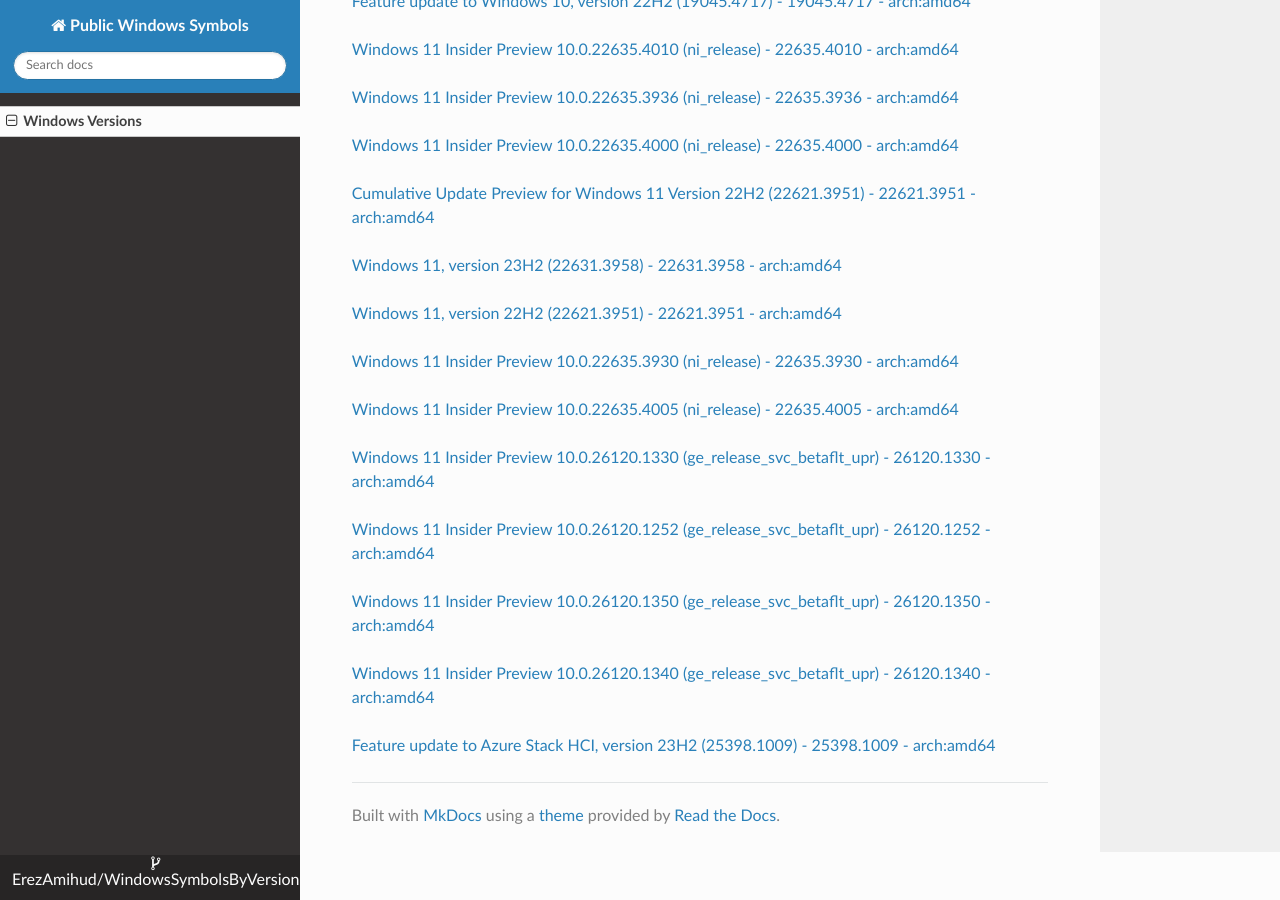
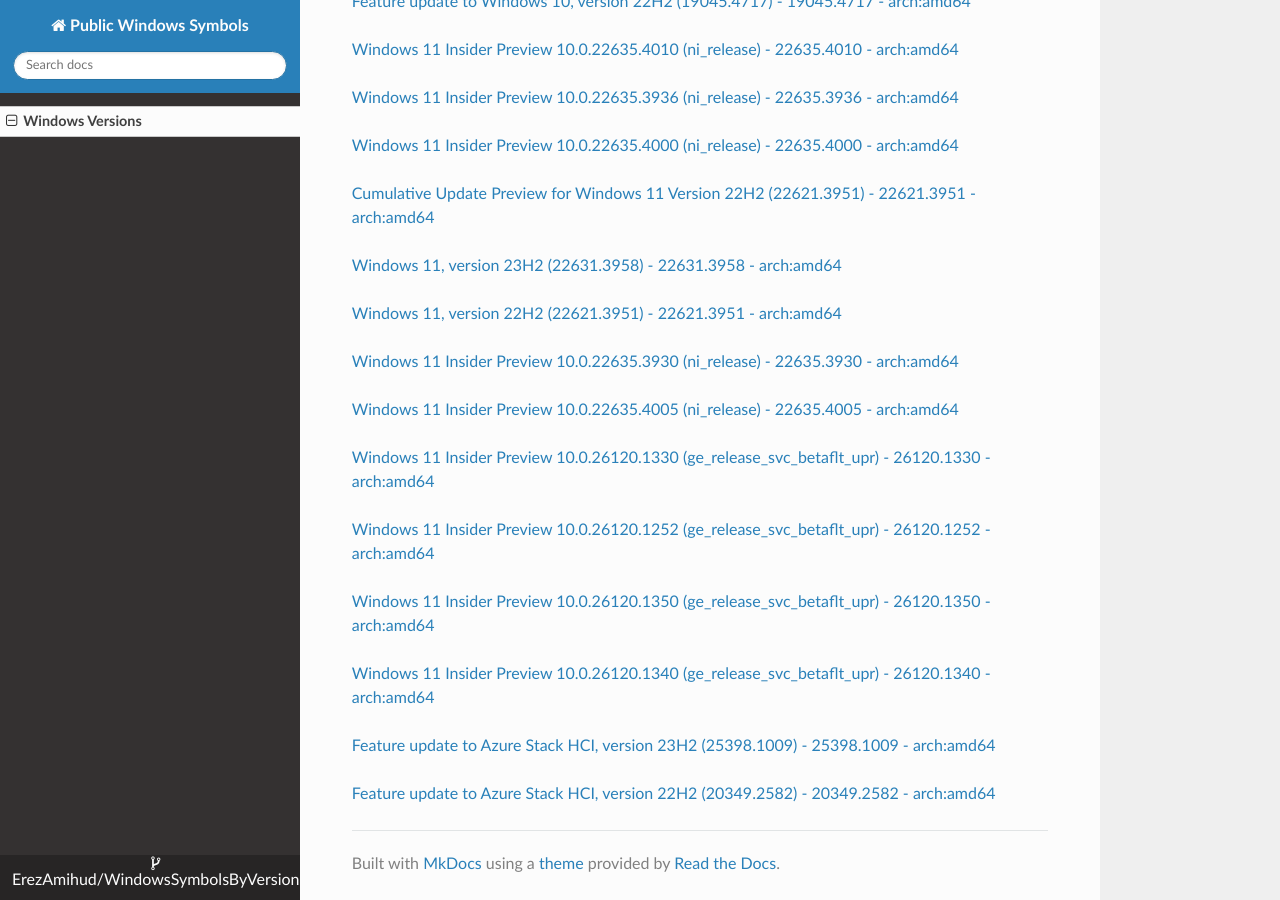
Before and after one commit to ErezAmihud/WindowsSymbolsByVersion, an MkDocs documentation site: the page built from docs/index.md, in a window 1280 px wide and 900 px high, scrolled down 10181 px. Built offline with MkDocs 1.6.1, drawn with Linux system fonts in a browser that asks for light colours; nearby versions of some CDN libraries.

Commit message:
Automated commit, add manifest for a1f81ff0-532f-43a8-82f4-35aad637ec7c

```diff
--- a/docs/index.md
+++ b/docs/index.md
@@ -523,3 +523,6 @@
 
 
 [Feature update to Azure Stack HCI, version 23H2 (25398.1009) - 25398.1009 - arch:amd64](https://github.com/ErezAmihud/WindowsSymbolsByVersion/blob/main/manifests/8d75ee41-8349-4d3c-a688-c618bfea5e8a.manifest)
+
+
+[Feature update to Azure Stack HCI, version 22H2 (20349.2582) - 20349.2582 - arch:amd64](https://github.com/ErezAmihud/WindowsSymbolsByVersion/blob/main/manifests/a1f81ff0-532f-43a8-82f4-35aad637ec7c.manifest)
```
Also changed, not shown: process_builds.json (+1 -1 lines), 1 other file.
